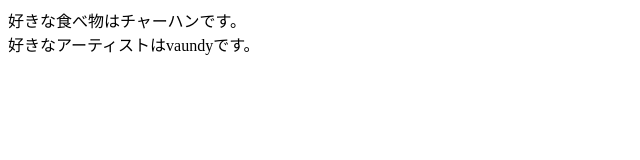
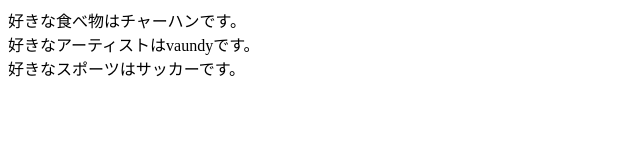
Before and after one commit to kairi-noguchi/command, a plain HTML site: page index.html in a window 1280 px wide. Shown: the whole page, without its empty margins (0-640 px from the left). Drawn offline with Linux system fonts and the light colour scheme.

Commit message:
好きなスポーツを追加

```diff
--- a/index.html
+++ b/index.html
@@ -6,5 +6,6 @@
 <body>
 	好きな食べ物はチャーハンです。<br>
         好きなアーティストはvaundyです。<br>
+	好きなスポーツはサッカーです。
 </body>
 </html>
```
